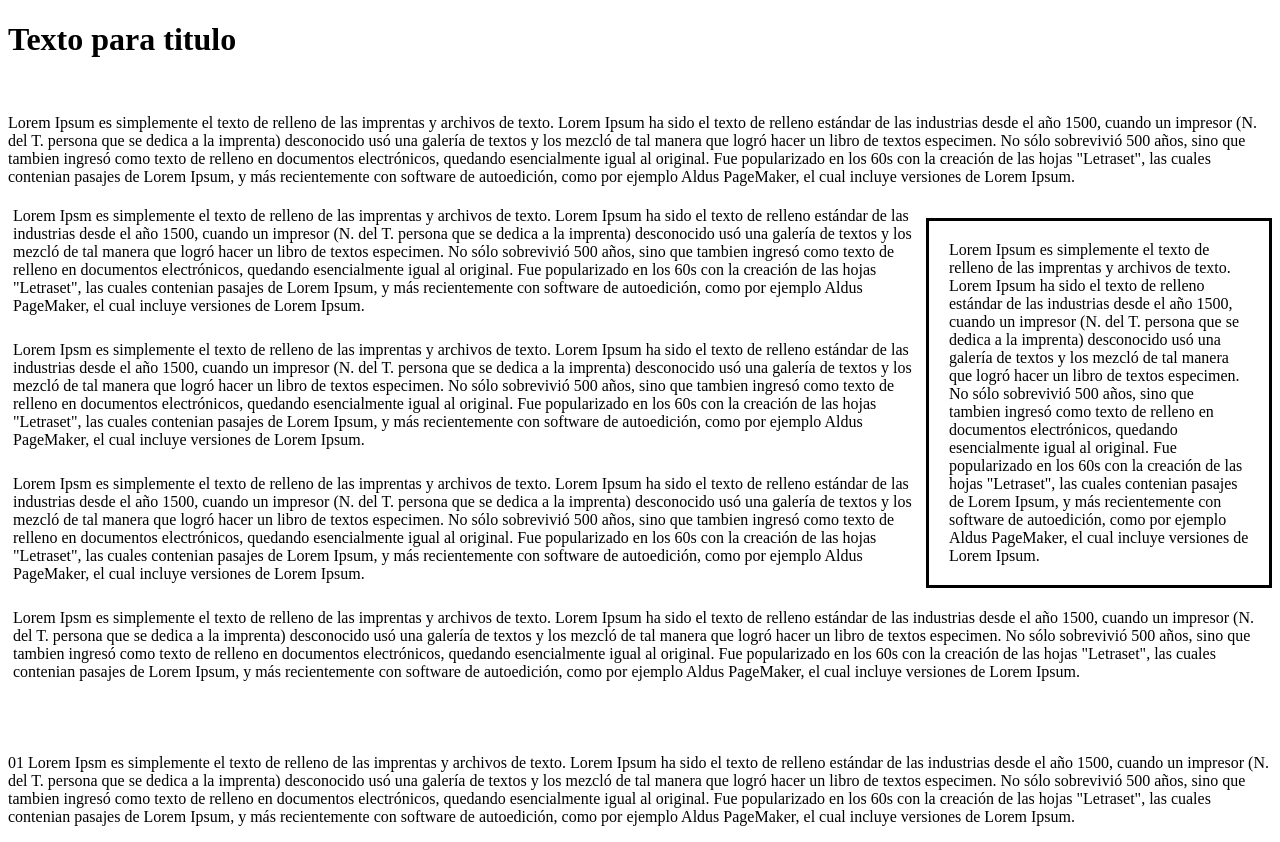
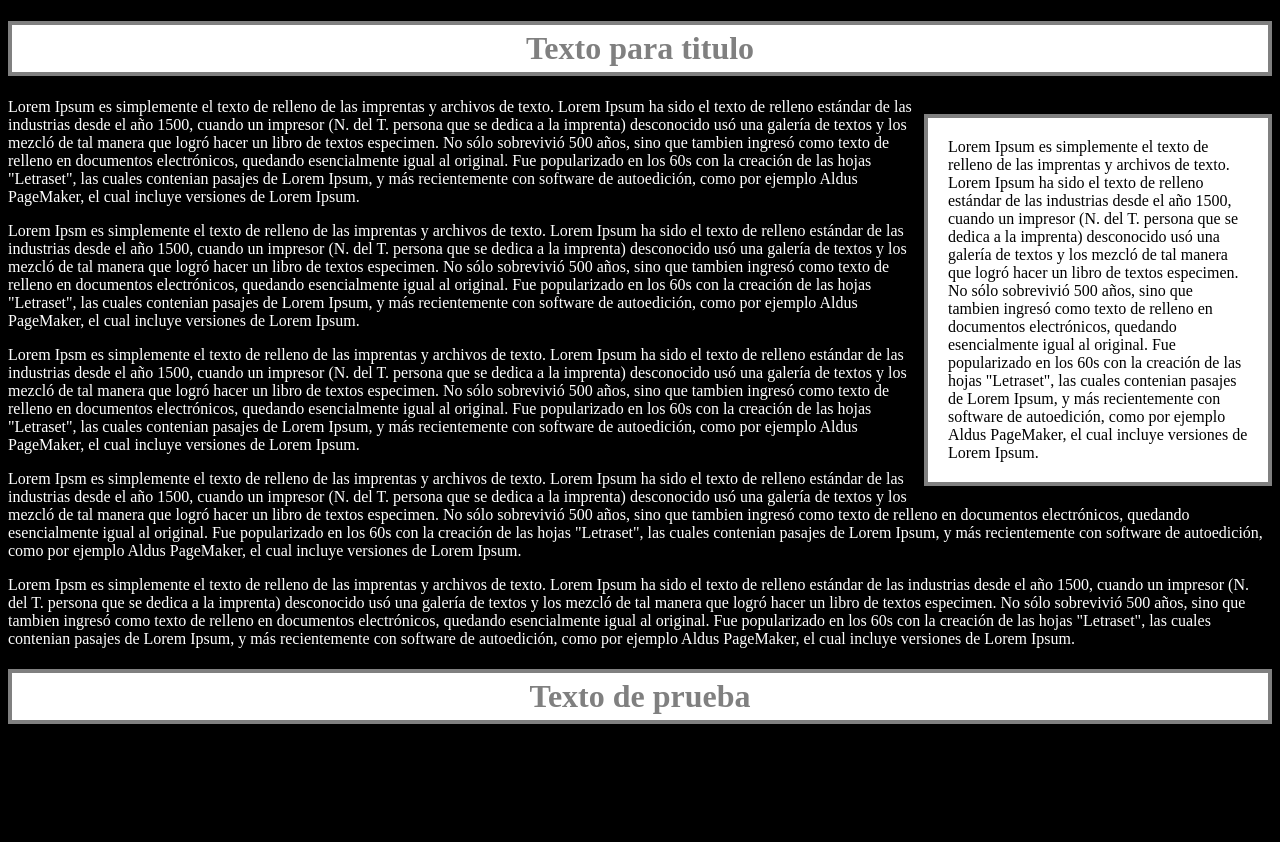
Before and after one commit to Jared-Marentez/Practica3, a plain HTML site: page index.html in a window 1280 px wide. After the commit the page ends 800 px from the top, so only its background shows below. Drawn offline with Linux system fonts and the light colour scheme.

Commit message:
Modifique index a version 2

```diff
--- a/index.html
+++ b/index.html
@@ -6,40 +6,54 @@
     <meta name="viewport" content="width=device-width, initial-scale=1.0">
     <title>Ubicacion de prueba</title>
 </head>
+<style>
+    .opcion
+    {
+        text-align: center;
+        color: gray;
+        border:4px solid gray;
+        padding: 5px;
+        background-color: white;
+    }
+    .box
+    {
 
+        display: block;
+        width: 300px;
+        float: right;
+        border: 4px solid gray;
+        padding: 20px;
+        background-color: white;
+    }
+</style>
 <header>
-    <h1>Texto para titulo</h1>
+    <h1 class="opcion">Texto para titulo</h1>
 
 </header>
 
-<br>
+<body style="background-color: black;">
 
-<body>
+    <asides>
+        <p class="box">  Lorem Ipsum es simplemente el texto de relleno de las imprentas y archivos de texto. Lorem Ipsum ha sido el texto de relleno estándar de las industrias desde el año 1500, cuando un impresor (N. del T. persona que se dedica a la imprenta) desconocido usó una galería de textos y los mezcló de tal manera que logró hacer un libro de textos especimen. No sólo sobrevivió 500 años, sino que tambien ingresó como texto de relleno en documentos electrónicos, quedando esencialmente igual al original. Fue popularizado en los 60s con la creación de las hojas "Letraset", las cuales contenian pasajes de Lorem Ipsum, y más recientemente con software de autoedición, como por ejemplo Aldus PageMaker, el cual incluye versiones de Lorem Ipsum.</p>
+    </aside>
 
-    <p>
+    <p style="color: white;">
         Lorem Ipsum es simplemente el texto de relleno de las imprentas y archivos de texto. Lorem Ipsum ha sido el texto de relleno estándar de las industrias desde el año 1500, cuando un impresor (N. del T. persona que se dedica a la imprenta) desconocido usó una galería de textos y los mezcló de tal manera que logró hacer un libro de textos especimen. No sólo sobrevivió 500 años, sino que tambien ingresó como texto de relleno en documentos electrónicos, quedando esencialmente igual al original. Fue popularizado en los 60s con la creación de las hojas "Letraset", las cuales contenian pasajes de Lorem Ipsum, y más recientemente con software de autoedición, como por ejemplo Aldus PageMaker, el cual incluye versiones de Lorem Ipsum.
     </p>
 
-    <asides>
-        <p style="display: block; width: 300px; float: right; border: 3px solid black; padding: 20px;">  Lorem Ipsum es simplemente el texto de relleno de las imprentas y archivos de texto. Lorem Ipsum ha sido el texto de relleno estándar de las industrias desde el año 1500, cuando un impresor (N. del T. persona que se dedica a la imprenta) desconocido usó una galería de textos y los mezcló de tal manera que logró hacer un libro de textos especimen. No sólo sobrevivió 500 años, sino que tambien ingresó como texto de relleno en documentos electrónicos, quedando esencialmente igual al original. Fue popularizado en los 60s con la creación de las hojas "Letraset", las cuales contenian pasajes de Lorem Ipsum, y más recientemente con software de autoedición, como por ejemplo Aldus PageMaker, el cual incluye versiones de Lorem Ipsum.</p>
-    </aside>
+    <p style="color: white;"> Lorem Ipsm es simplemente el texto de relleno de las imprentas y archivos de texto. Lorem Ipsum ha sido el texto de relleno estándar de las industrias desde el año 1500, cuando un impresor (N. del T. persona que se dedica a la imprenta) desconocido usó una galería de textos y los mezcló de tal manera que logró hacer un libro de textos especimen. No sólo sobrevivió 500 años, sino que tambien ingresó como texto de relleno en documentos electrónicos, quedando esencialmente igual al original. Fue popularizado en los 60s con la creación de las hojas "Letraset", las cuales contenian pasajes de Lorem Ipsum, y más recientemente con software de autoedición, como por ejemplo Aldus PageMaker, el cual incluye versiones de Lorem Ipsum.</p>
 
-    <p style="padding: 5px;"> Lorem Ipsm es simplemente el texto de relleno de las imprentas y archivos de texto. Lorem Ipsum ha sido el texto de relleno estándar de las industrias desde el año 1500, cuando un impresor (N. del T. persona que se dedica a la imprenta) desconocido usó una galería de textos y los mezcló de tal manera que logró hacer un libro de textos especimen. No sólo sobrevivió 500 años, sino que tambien ingresó como texto de relleno en documentos electrónicos, quedando esencialmente igual al original. Fue popularizado en los 60s con la creación de las hojas "Letraset", las cuales contenian pasajes de Lorem Ipsum, y más recientemente con software de autoedición, como por ejemplo Aldus PageMaker, el cual incluye versiones de Lorem Ipsum.</p>
+    <p style="color: white;"> Lorem Ipsm es simplemente el texto de relleno de las imprentas y archivos de texto. Lorem Ipsum ha sido el texto de relleno estándar de las industrias desde el año 1500, cuando un impresor (N. del T. persona que se dedica a la imprenta) desconocido usó una galería de textos y los mezcló de tal manera que logró hacer un libro de textos especimen. No sólo sobrevivió 500 años, sino que tambien ingresó como texto de relleno en documentos electrónicos, quedando esencialmente igual al original. Fue popularizado en los 60s con la creación de las hojas "Letraset", las cuales contenian pasajes de Lorem Ipsum, y más recientemente con software de autoedición, como por ejemplo Aldus PageMaker, el cual incluye versiones de Lorem Ipsum.</p>
 
-    <p style="padding: 5px;"> Lorem Ipsm es simplemente el texto de relleno de las imprentas y archivos de texto. Lorem Ipsum ha sido el texto de relleno estándar de las industrias desde el año 1500, cuando un impresor (N. del T. persona que se dedica a la imprenta) desconocido usó una galería de textos y los mezcló de tal manera que logró hacer un libro de textos especimen. No sólo sobrevivió 500 años, sino que tambien ingresó como texto de relleno en documentos electrónicos, quedando esencialmente igual al original. Fue popularizado en los 60s con la creación de las hojas "Letraset", las cuales contenian pasajes de Lorem Ipsum, y más recientemente con software de autoedición, como por ejemplo Aldus PageMaker, el cual incluye versiones de Lorem Ipsum.</p>
+    <p style="color: white;"> Lorem Ipsm es simplemente el texto de relleno de las imprentas y archivos de texto. Lorem Ipsum ha sido el texto de relleno estándar de las industrias desde el año 1500, cuando un impresor (N. del T. persona que se dedica a la imprenta) desconocido usó una galería de textos y los mezcló de tal manera que logró hacer un libro de textos especimen. No sólo sobrevivió 500 años, sino que tambien ingresó como texto de relleno en documentos electrónicos, quedando esencialmente igual al original. Fue popularizado en los 60s con la creación de las hojas "Letraset", las cuales contenian pasajes de Lorem Ipsum, y más recientemente con software de autoedición, como por ejemplo Aldus PageMaker, el cual incluye versiones de Lorem Ipsum.</p>
 
-    <p style="padding: 5px;"> Lorem Ipsm es simplemente el texto de relleno de las imprentas y archivos de texto. Lorem Ipsum ha sido el texto de relleno estándar de las industrias desde el año 1500, cuando un impresor (N. del T. persona que se dedica a la imprenta) desconocido usó una galería de textos y los mezcló de tal manera que logró hacer un libro de textos especimen. No sólo sobrevivió 500 años, sino que tambien ingresó como texto de relleno en documentos electrónicos, quedando esencialmente igual al original. Fue popularizado en los 60s con la creación de las hojas "Letraset", las cuales contenian pasajes de Lorem Ipsum, y más recientemente con software de autoedición, como por ejemplo Aldus PageMaker, el cual incluye versiones de Lorem Ipsum.</p>
-
-    <p style="padding: 5px;"> Lorem Ipsm es simplemente el texto de relleno de las imprentas y archivos de texto. Lorem Ipsum ha sido el texto de relleno estándar de las industrias desde el año 1500, cuando un impresor (N. del T. persona que se dedica a la imprenta) desconocido usó una galería de textos y los mezcló de tal manera que logró hacer un libro de textos especimen. No sólo sobrevivió 500 años, sino que tambien ingresó como texto de relleno en documentos electrónicos, quedando esencialmente igual al original. Fue popularizado en los 60s con la creación de las hojas "Letraset", las cuales contenian pasajes de Lorem Ipsum, y más recientemente con software de autoedición, como por ejemplo Aldus PageMaker, el cual incluye versiones de Lorem Ipsum.</p>
+    <p style="color: white;"> Lorem Ipsm es simplemente el texto de relleno de las imprentas y archivos de texto. Lorem Ipsum ha sido el texto de relleno estándar de las industrias desde el año 1500, cuando un impresor (N. del T. persona que se dedica a la imprenta) desconocido usó una galería de textos y los mezcló de tal manera que logró hacer un libro de textos especimen. No sólo sobrevivió 500 años, sino que tambien ingresó como texto de relleno en documentos electrónicos, quedando esencialmente igual al original. Fue popularizado en los 60s con la creación de las hojas "Letraset", las cuales contenian pasajes de Lorem Ipsum, y más recientemente con software de autoedición, como por ejemplo Aldus PageMaker, el cual incluye versiones de Lorem Ipsum.</p>
 
 
 
 </body>
 
-<br>
-<br>
-
 <footer>
-    <p> 01 Lorem Ipsm es simplemente el texto de relleno de las imprentas y archivos de texto. Lorem Ipsum ha sido el texto de relleno estándar de las industrias desde el año 1500, cuando un impresor (N. del T. persona que se dedica a la imprenta) desconocido usó una galería de textos y los mezcló de tal manera que logró hacer un libro de textos especimen. No sólo sobrevivió 500 años, sino que tambien ingresó como texto de relleno en documentos electrónicos, quedando esencialmente igual al original. Fue popularizado en los 60s con la creación de las hojas "Letraset", las cuales contenian pasajes de Lorem Ipsum, y más recientemente con software de autoedición, como por ejemplo Aldus PageMaker, el cual incluye versiones de Lorem Ipsum.</p>
+    <h1 class="opcion">Texto de prueba</h1>
 </footer>
 </html>
```
